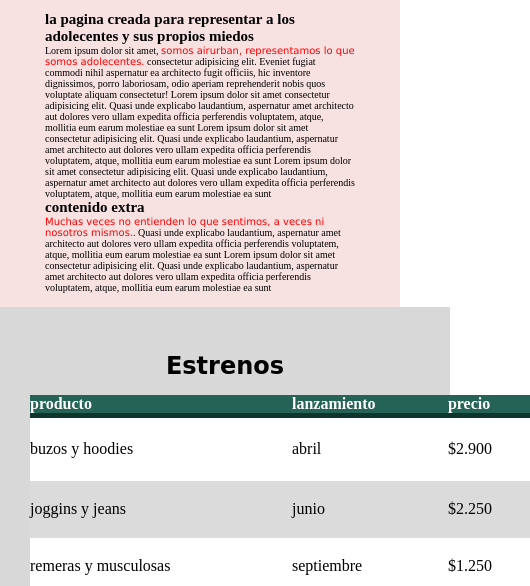
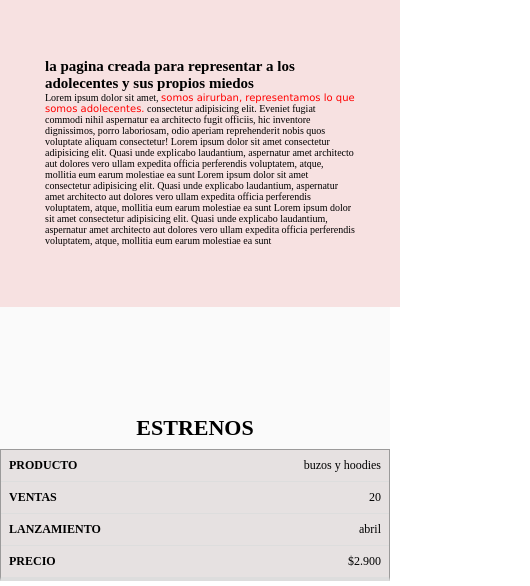
Before and after one commit to AugustoPeralt/desafio-5, a plain HTML site: page pages/noticias.html in a window 390 px wide. Shown: the part 191-777 px from the top of the page, 530 px wide, since content can reach past the window. Drawn offline with Linux system fonts and the light colour scheme.

Commit message:
modificacion-1

```diff
--- a/main.css
+++ b/main.css
@@ -1,14 +1,16 @@
 *{
    margin: 0;
    padding: 0;
+   list-style: none;
+   text-decoration: none;
+   border: none;
+   outline: none;
 
 }
 
-.nav-responsive-ul {
-   display: none;
-}
 
-/*---IGUAL EN TODOS--*/
+
+/*-------------------------------------------------------IGUAL EN TODOS--------------------------------------*/
 
 
 
@@ -23,8 +25,18 @@
 
 }
 
+.menu-icon img{
+   width: 30px;
+   height: 30px;
+   border-radius: 2px;
+}
+
+.menu-icon, #check{
+   display: none;
+}
+
 h1{
-    font-family: 'Anton', sans-serif;
+
     font-family: 'Kalam', cursive;
 }
 
@@ -50,6 +62,37 @@ a{
    text-decoration: none;
    color: rgb(15, 15, 15);
 }
+
+
+header{
+   width: 100%;
+   background-color: #dad6d6;
+
+   grid-area: header;
+   grid-gap: 200px;
+
+   display: flex;
+   flex-direction: row;
+   align-items: center;
+   justify-content: center;
+
+
+}
+
+main{
+   width: 100%;
+   padding-top: 100px;
+
+   grid-area: main;
+   grid-gap: 200px;
+
+   display: flex;
+   flex-direction: row;
+   align-items: center;
+   justify-content: center;
+
+}
+
 
 footer {
 
@@ -141,12 +184,12 @@ footer {
        flex: 2 0px;
     }
  }
- /*---IGUAL EN TODOS--*/
+ /*-----------------------------------------------------IGUAL EN TODOS-----------------------------------------*/
 
 
 
 
-/*---ESTILADO DEL INDEX*/
+/*--------------------------------------------------------ESTILADO DEL INDEX----------------------------------*/
 
 
 .cabeza div{
@@ -225,10 +268,10 @@ footer {
    background: #2fb4cc;
    color: #fff;
 }
-/*----FIN DEL ESTILADO DEL INDEX*/
+/*-----------------------------------------------------FIN DEL ESTILADO DEL INDEX-----------------------------*/
 
 
-/*----COMIENZO DE ESTILADO DE NOTICIAS.HTML----*/
+/*---------------------------------------------------ESTILADO DE NOTICIAS.HTML--------------------------------*/
 
 
 span{
@@ -256,78 +299,110 @@ span{
 
 
 .estrenos{
-   background-color: #d8d8d8;
-   display: flex;
+
+   background-color: #f5f0f0;
+   display: block;
    width: 100%;
-   height: 400px;
+   height: 300px;
 }
 
-.lanzamientos{
-   font-family: 'Kalam', cursive;
-   padding: 15px;
+.main-container{
+   width: 100%;
+   max-width: 1000px;
+   padding-bottom: 50px;
+   margin: auto;
+
 }
 
 
-table{
+.table{
    background-color: #ffffff;
-   text-align: left;
-   width: 500px;
+   border: 1px solid rgb(148, 147, 147);
+   width: 100%;
    border-collapse: collapse;
-   height: 200px;
-}
-th td{
-   padding: 20px;
+   margin: 0;
+   padding: 0;
+   table-layout: fixed;
 }
 
-thead{
-   background-color: #246355;
-   border-bottom: solid 5px #0f362d;
-   color: #fff;
-}
-tr:nth-child(even){
-   background-color: #dbdbdb;
+.table caption{
+   font-size: 28px;
+   text-transform: uppercase;
+   font-weight: bold;
+   margin: 8px 0px;
 }
 
-tr:hover{
-   background-color: #369681;
-   color: white;
+.table tr{
+   background-color: rgb(230, 225, 225);
+   border: 1px solid rgb(155, 154, 154);
 }
 
+.table th, .table td{
+   font-size: 16px;
+   padding: 8px;
+   text-align: center;
+}
 
-/*----FINALIZACION DEL ESTILADO DE NOTICIAS.HTML----*/
+.table thead th{
+   background-color: rgb(201, 201, 201);
+   text-transform: uppercase;
+}
+
+.table tbody tr:hover{
+   background-color:  rgb(0, 0, 0, 0.2);
+}
+
+.table tbody td:hover{
+   background-color: rgb(0, 0, 0, 0.3);
+}
+
+@media screen and (max-width: 600px) {
 
 
+   .table{
+      border: 0px;
+   }
+   .table caption {
+      font-size:22px ;
+   }
+   .table thead {
+      display: none;
+   }
+   .table tr{
+      margin-bottom: 8px;
+      border-bottom: 4px solid #ddd;
+      display: block;
+   }
+   .table th, .table td{
+      font-size: 12px;
+   }
+   .table td{
+      display: block;
+      border-bottom: 1px solid #ddd;
+      text-align: right;
+   }
+   .table td:last-child{
+      border-bottom: 0px;
+   }
+   .table td::before{
+      content: attr(data-label);
+      font-weight: bold;
+      text-transform: uppercase;
+      float: left;
+   }
 
-header{
-   width: 100%;
-   background-color: #d8d8d8;
-
-   grid-area: header;
-   grid-gap: 200px;
-
-   display: flex;
-   flex-direction: row;
-   align-items: center;
-   justify-content: center;
 
 
 }
 
-main{
-   width: 100%;
-   padding-top: 100px;
 
-   grid-area: main;
-   grid-gap: 200px;
+/*---------------------------------------------------FINALIZACION DEL ESTILADO DE NOTICIAS.HTML---------------*/
 
-   display: flex;
-   flex-direction: row;
-   align-items: center;
-   justify-content: center;
 
-}
 
-/*----ESTILADO DE HOODIES.HTML----*/
+
+
+/*------------------------------------------------ESTILADO DE HOODIES.HTML-----------------------------------*/
 
 .hoodies{
    background-color: #d8d8d8;
@@ -346,12 +421,6 @@ main{
    padding-bottom: 60px;
 }
 
-.hoodies img{
-   width: 300px;
-   height: 400px;
-
-}
-
 .hoodies h3{
    max-width: 300px;
 
@@ -359,14 +428,19 @@ main{
    text-align: left;
    justify-content: left;
 
+}
 
- }
+.hoodies img{
+   width: 300px;
+   height: 400px;
 
- /*FINALIZACION DEL ESTILADO DE HOODIES.HTML*/
+}
+
+ /*-----------------------------------------FINALIZACION DEL ESTILADO DE HOODIES.HTML------------------------*/
 
 
 
-/*COMIENZO DE ESTILADO DE JOGGINS.HTML*/
+/*----------------------------------------COMIENZO DE ESTILADO DE JOGGINS.HTML-------------------------------*/
 
 .joggins{
    background-color: #d8d8d8;
@@ -401,11 +475,11 @@ main{
 }
 
 
-/*FINALIZACION DEL ESTILADO DE JOGGINS.HTML*/
+/*----------------------------------------FINALIZACION DEL ESTILADO DE JOGGINS.HTML---------------------------*/
 
 
 
-/*COMIENZO DE ESTILADO DE REMERAS.HTML*/
+/*-----------------------------------------COMIENZO DE ESTILADO DE REMERAS.HTML-------------------------------*/
 
 .remeras{
    background-color: #d8d8d8;
@@ -442,76 +516,21 @@ main{
 
 
 
-/*FINALIZACION DEL ESTILADO DE REMERAS.HTML*/
+/*---------------------------------------FINALIZACION DEL ESTILADO DE REMERAS.HTML----------------------------*/
 
 
+
+/*--------------------------------------media queris---------------------------------------------------------*/
 @media screen and (max-width: 320px){
-   .cabeza{
-      background-image: url("imagenes/mountains-g7954cb971_640.png");
-      background-size: cover;
-      background-repeat: no-repeat;
-
-      height: 100px;
-      width: 100%;
-   }
-
 
    .contenedor{
       display: flex;
       flex-wrap: wrap;
    }
 
-
-   .titulito {
-      background-color: #f7e1e1;
-      display: flex;
-      justify-content: center;
-      padding: 15px;
-
-   }
-
-   .cabecera{
-      background-color: #f7e1e1;
-      padding: 5px;
-      text-align: left;
-      width: 100%;
-
-   }
-
-
-
-   .texto{
-      padding: 20px;
-
-      margin: 10px;
-      display: block;
-      font-size: 10px;
-
-   }
-
   aside{
      display: none;
   }
-
-
-   div img{
-      width: 100%;
-      height: 200px;
-   }
-
-   .hoodies{
-      display: flex;
-      justify-content: center;
-
-   }
-
-   .hoodies h3{
-      max-width: 100px;
-      display: flex;
-      justify-content: center;
-      font-size: 15px;
-
-    }
 
     .joggins img{
       width: 200px;
@@ -558,6 +577,12 @@ main{
 
      text-align: left;
     }
+}
+
+@media screen and (max-width: 400px) {
+   aside{
+      display: none;
+   }
 }
 
 @media screen and (max-width: 600px){
@@ -609,8 +634,6 @@ main{
 
 }
 
-
-
 .texto{
    padding: 30px;
    margin: 10px;
@@ -618,41 +641,14 @@ main{
    font-size: 10px;
 }
 
-
-
 .estrenos{
-   background-color: #d8d8d8;
+   background-color: #fafafa;
    display: block;
-   padding: 30px;
+   padding:auto;
    width: 100%;
-   height: 400px;
+   height: 450px;
+   padding-bottom: 50px;
 }
-
-.lanzamientos{
-   font-family: 'Kalam', cursive;
-   padding: 15px;
-   display: flex;
-   justify-content: center;
-}
-
-
-table{
-   background-color: #ffffff;
-   text-align: left;
-   width: 500px;
-   border-collapse: collapse;
-   height: 200px;
-}
-th td{
-   padding: 20px;
-}
-
-thead{
-   background-color: #246355;
-   border-bottom: solid 5px #0f362d;
-   color: #fff;
-}
-
 
 .hoodies img{
    width: 200px;
--- a/pages/hoodies.html
+++ b/pages/hoodies.html
@@ -8,7 +8,7 @@
     <title>hoodies</title>
     <link rel="stylesheet" href="../main.css">
     <script src="https://kit.fontawesome.com/2b13fecf5c.js" crossorigin="anonymous"></script>
-    <link rel="shortcut icon" type="image/x-icon" href="imagenes/logo agrandado.jpeg">
+    <link rel="shortcut icon" type="image/x-icon" href="../imagenes/logo agrandado.jpeg">
 </head>
 
 <body>
--- a/pages/noticias.html
+++ b/pages/noticias.html
@@ -8,7 +8,7 @@
     <title>noticias</title>
     <link rel="stylesheet" href="../main.css">
     <script src="https://kit.fontawesome.com/2b13fecf5c.js" crossorigin="anonymous"></script>
-    <link rel="shortcut icon" type="image/x-icon" href="imagenes/logo agrandado.jpeg">
+    <link rel="shortcut icon" type="image/x-icon" href="../imagenes/logo agrandado.jpeg">
 </head>
 
 <body>
@@ -66,23 +66,37 @@
     </header>
 
     <main class="estrenos">
-        <h2 class="lanzamientos">Estrenos</h2>
         <div class="main-container">
-            <table>
+            <table class="table">
+                <caption>estrenos</caption>
                 <thead>
                     <tr>
-                        <th>producto</th><th>lanzamiento</th><th>precio</th>
+                        <th>producto</th>
+                        <th>ventas</th>
+                        <th>lanzamiento</th>
+                        <th>precio</th>
                     </tr>
                 </thead>
                 <tr>
-                    <td>buzos y hoodies</td><td>abril</td><td>$2.900</td>
+                    <td data-label="producto">buzos y hoodies</td>
+                    <td data-label="ventas">20</td>
+                    <td data-label="lanzamiento">abril</td>
+                    <td data-label="precio">$2.900</td>
                 </tr>
                 <tr>
-                    <td>joggins y jeans</td><td>junio</td><td>$2.250</td>
+                    <td data-label="producto">joggins y Jeans</td>
+                    <td data-label="ventas">15</td>
+                    <td data-label="lanzamiento">junio</td>
+                    <td data-label="precio">$2.250</td>
                 </tr>
                 <tr>
-                    <td>remeras y musculosas</td><td>septiembre</td><td>$1.250</td>
+                    <td data-label="producto">remeras y musculosas</td>
+                    <td data-label="ventas">10</td>
+                    <td data-label="lanzamiento">septiembre</td>
+                    <td data-label="precio">$1.900</td>
                 </tr>
+
+
             </table>
 
         </div>
```
Also changed, not shown: pages/joggins.html (+1 -1 lines), pages/remeras.html (+1 -1 lines).
